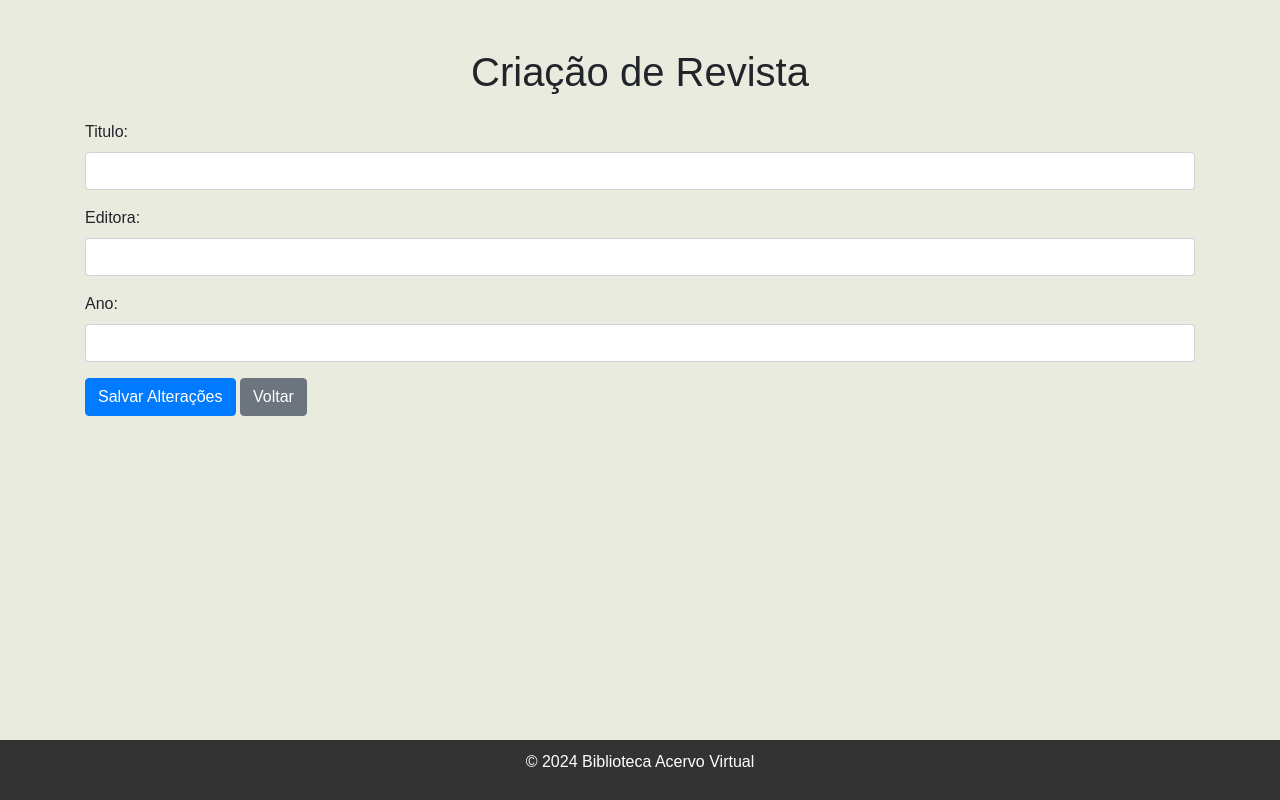
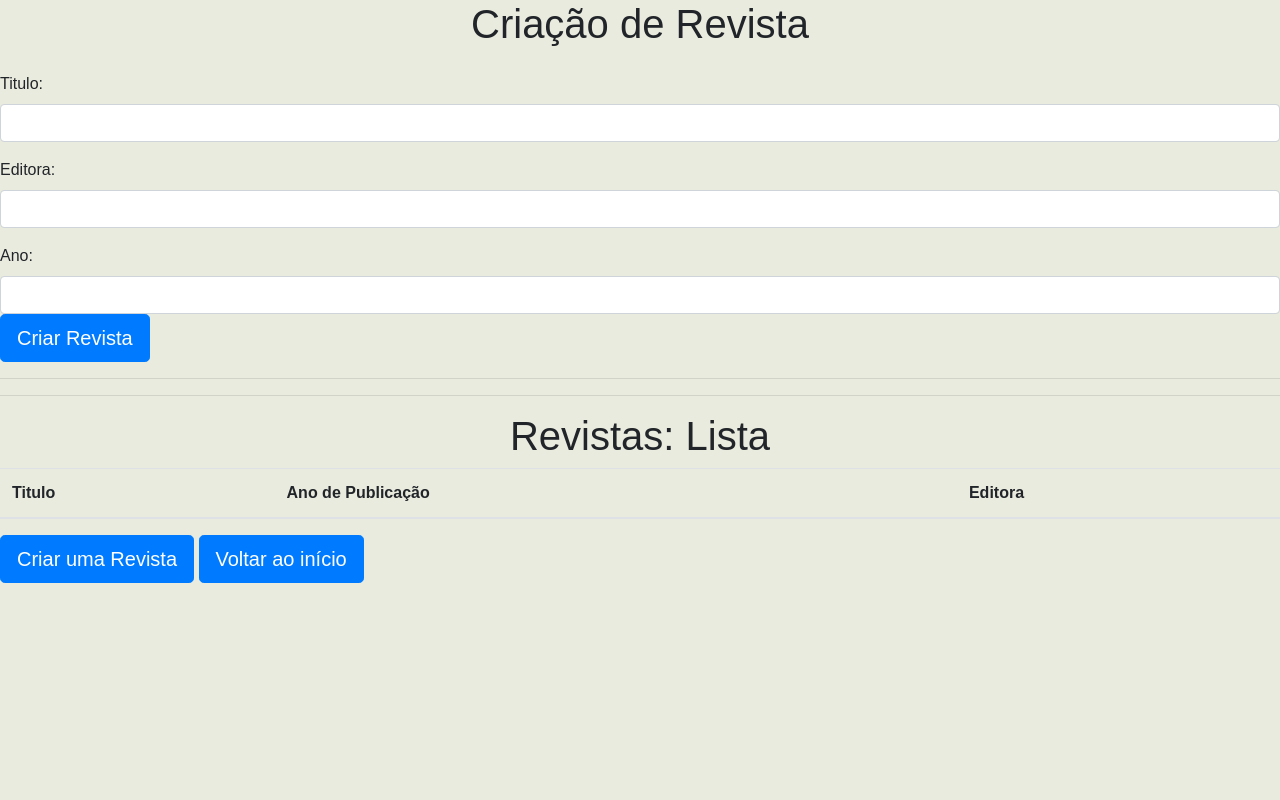
Before and after one commit to daniellemaia01/projeto_DSN_biblioteca, a website: page revistas-page/Criar&EditarRevista.html in a window 1280 px wide. Drawn offline with nearby package versions, Linux system fonts and the light colour scheme.

Commit message:
Update Criar&EditarRevista.html

```diff
--- a/revistas-page/Criar&EditarRevista.html
+++ b/revistas-page/Criar&EditarRevista.html
@@ -1,16 +1,17 @@
 <!DOCTYPE html>
-<html lang="pt-BR">
+<html lang="pt-br">
 <head>
   <meta charset="UTF-8">
   <meta name="viewport" content="width=device-width, initial-scale=1.0">
-    <title>Criar&Editar Revista</title>
+  <title>Revistas</title>
+  <script src="https://cdnjs.cloudflare.com/ajax/libs/parse/3.3.0/parse.min.js"></script>
   <link rel="stylesheet" href="https://stackpath.bootstrapcdn.com/bootstrap/4.5.2/css/bootstrap.min.css">
   <link rel="stylesheet" href="../style.css">
 </head>
 <body>
-    <div class="container mt-5">
+ <div>
     <h1 class="text-center mb-4">Criação de Revista</h1>
-        <form id="form-edit-revista" method="post" action="editar_revista.php">
+     <form onsubmit="event.preventDefault(); criarRevista();" id="form-revista">
         <input type="hidden" name="id" id="id">
         <div class="form-group">
             <label for="titulo">Titulo:</label>
@@ -18,30 +19,30 @@
         </div>
         <div class="form-group">
             <label for="Editora">Editora:</label>
-                <input type="text" class="form-control" id="Editora" name="Editora" required>
+            <input type="text" class="form-control" id="editora" name="Editora" required>
         </div>
         <div class="form-group">
             <label for="anoPublicacao">Ano:</label>
             <input type="number" class="form-control" id="anoPublicacao" name="anoPublicacao" required>
-            </div>
-            <a href="javascript:void(0)" class="btn btn-primary" onclick="javascript:salvarRevista()">Salvar Alterações</a>
-            <a href="revistasLista.html" class="btn btn-secondary">Voltar</a>
+
+       <button type="submit" id="form-submit" class="btn btn-primary btn-lg">Criar Revista</button>
      </form>
  </div>
-    <br>
-
-
-    <footer>
-        <p>&copy; 2024 Biblioteca Acervo Virtual</p>
-    </footer>
-    <script src="https://code.jquery.com/jquery-3.5.1.slim.min.js"></script>
-    <script src="https://cdn.jsdelivr.net/npm/popper.js@1.16.1/dist/umd/popper.min.js"></script>
-    <script src="https://stackpath.bootstrapcdn.com/bootstrap/4.5.2/js/bootstrap.min.js"></script>
-    <script src="https://cdn.jsdelivr.net/npm/axios/dist/axios.min.js"></script>
+</body>
+<hr> <hr>
+<h1>Revistas: Lista</h1>
+    <table class="table table-striped table-hover" id="listaRevistas">
+        <thead>
+            <tr>
+            <th scope="col" id="listaRevistas"></ul>Titulo</th>
+            <th scope="col" id="listaRevistas">Ano de Publicação</th>
+            <th scope="col" id="listaRevistas">Editora</th>
+            </tr>
+        </thead>
+        <tbody id="listaRevistas">
+        </tbody>
+        </table>
+        <a href="Criar&Editar.html"><button type="button" class="btn btn-primary btn-lg">Criar uma Revista</button></a>
+        <a href="index.html"><button type="button" class="btn btn-primary btn-lg">Voltar ao início</button></a>
 <script src="revista.js"></script>
-
-    <script>
-    preEditarRevista();
-    </script>
-</body>
 </html>
```
Lines whose indentation alone changed are shown as unchanged.
